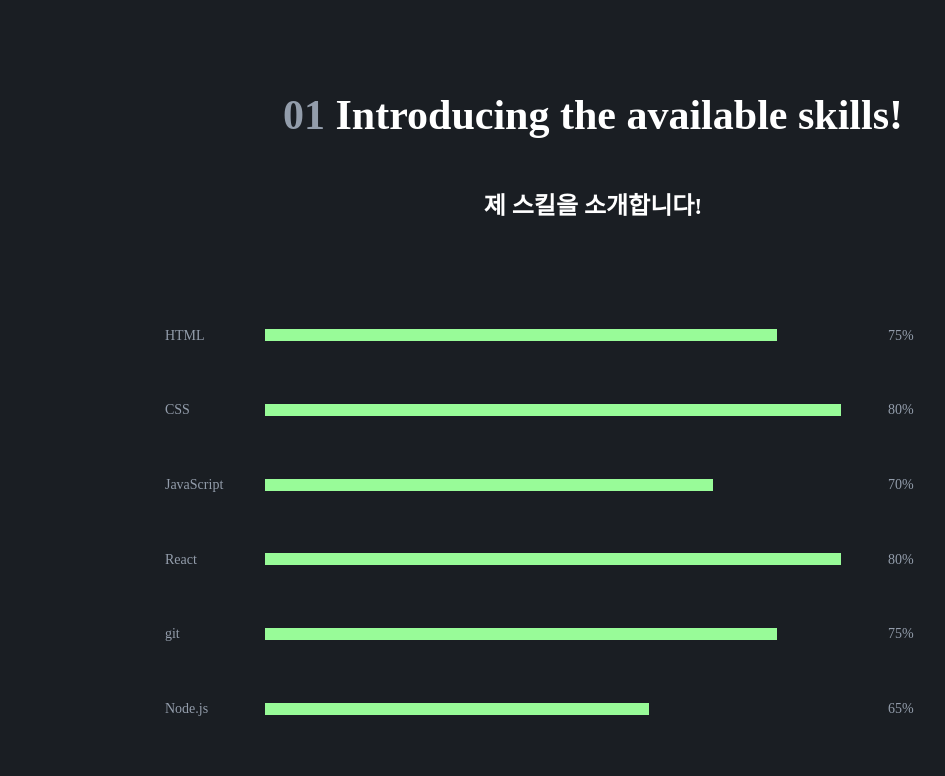
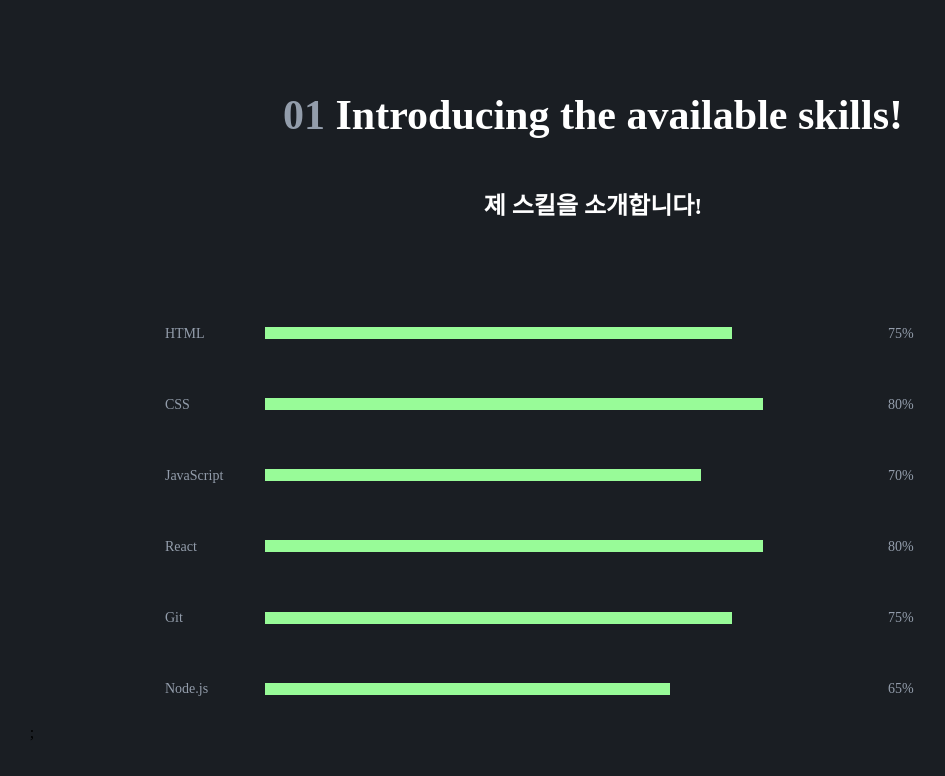
Before and after one commit to bbagbbagn2/PJH-Portfolio, a React (Create React App) app: page / in a window 1280 px wide. Shown: the part 1042-1818 px from the top of the page, without its empty margins (47-992 px from the left). Built offline with nearby package versions, Linux system fonts and the light colour scheme.

Commit message:
refactor(Skill) SkillContainer 리팩토링

```diff
--- a/src/pages/Skill/Skill.js
+++ b/src/pages/Skill/Skill.js
@@ -2,47 +2,32 @@ import React from 'react';
 import styled from 'styled-components';
 
 export default function Skill() {
+    const skills = [
+        { title: 'HTML', rate: '75%' },
+        { title: 'CSS', rate: '80%' },
+        { title: 'JavaScript', rate: '70%' },
+        { title: 'React', rate: '80%' },
+        { title: 'Git', rate: '75%' },
+        { title: 'Node.js', rate: '65%' },
+    ];
+
     return (
         <Container>
             <TitleWrapper>
                 <Title>
-                    <TitleColor>01 </TitleColor>
-                    Introducing the available skills!
+                    <TitleColor>01 </TitleColor>Introducing the available skills!
                 </Title>
                 <IntroduceTitle>제 스킬을 소개합니다!</IntroduceTitle>
             </TitleWrapper>
-            <Part1SkillContainer>
-                <SkillWrapper>
-                    <SkillTitle>HTML</SkillTitle>
-                    <SkiilRate width="40vw" />
-                    <SkillPercent>75%</SkillPercent>
-                </SkillWrapper>
-                <SkillWrapper>
-                    <SkillTitle>CSS</SkillTitle>
-                    <SkiilRate width="45vw" />
-                    <SkillPercent>80%</SkillPercent>
-                </SkillWrapper>
-                <SkillWrapper>
-                    <SkillTitle>JavaScript</SkillTitle>
-                    <SkiilRate width="35vw" />
-                    <SkillPercent>70%</SkillPercent>
-                </SkillWrapper>
-                <SkillWrapper>
-                    <SkillTitle>React</SkillTitle>
-                    <SkiilRate width="45vw" />
-                    <SkillPercent>80%</SkillPercent>
-                </SkillWrapper>
-                <SkillWrapper>
-                    <SkillTitle>git</SkillTitle>
-                    <SkiilRate width="40vw" />
-                    <SkillPercent>75%</SkillPercent>
-                </SkillWrapper>
-                <SkillWrapper>
-                    <SkillTitle>Node.js</SkillTitle>
-                    <SkiilRate width="30vw" />
-                    <SkillPercent>65%</SkillPercent>
-                </SkillWrapper>
-            </Part1SkillContainer>
+            <SkillContainer>
+                {skills.map((skill, index) => (
+                    <SkillWrapper key={ index }>
+                        <SkillTitle>{ skill.title }</SkillTitle>
+                        <SkiilRate width={ skill.rate } />
+                        <SkillPercent>{ skill.rate }</SkillPercent>
+                    </SkillWrapper>
+                ))};
+            </SkillContainer>
         </Container>
     );
 }
@@ -78,7 +63,7 @@ const TitleColor = styled.span`
     color: #939DAB;
 `;
 
-const Part1SkillContainer = styled.div`
+const SkillContainer = styled.div`
     display: grid;
 `;
 const SkillWrapper = styled.div`
```
